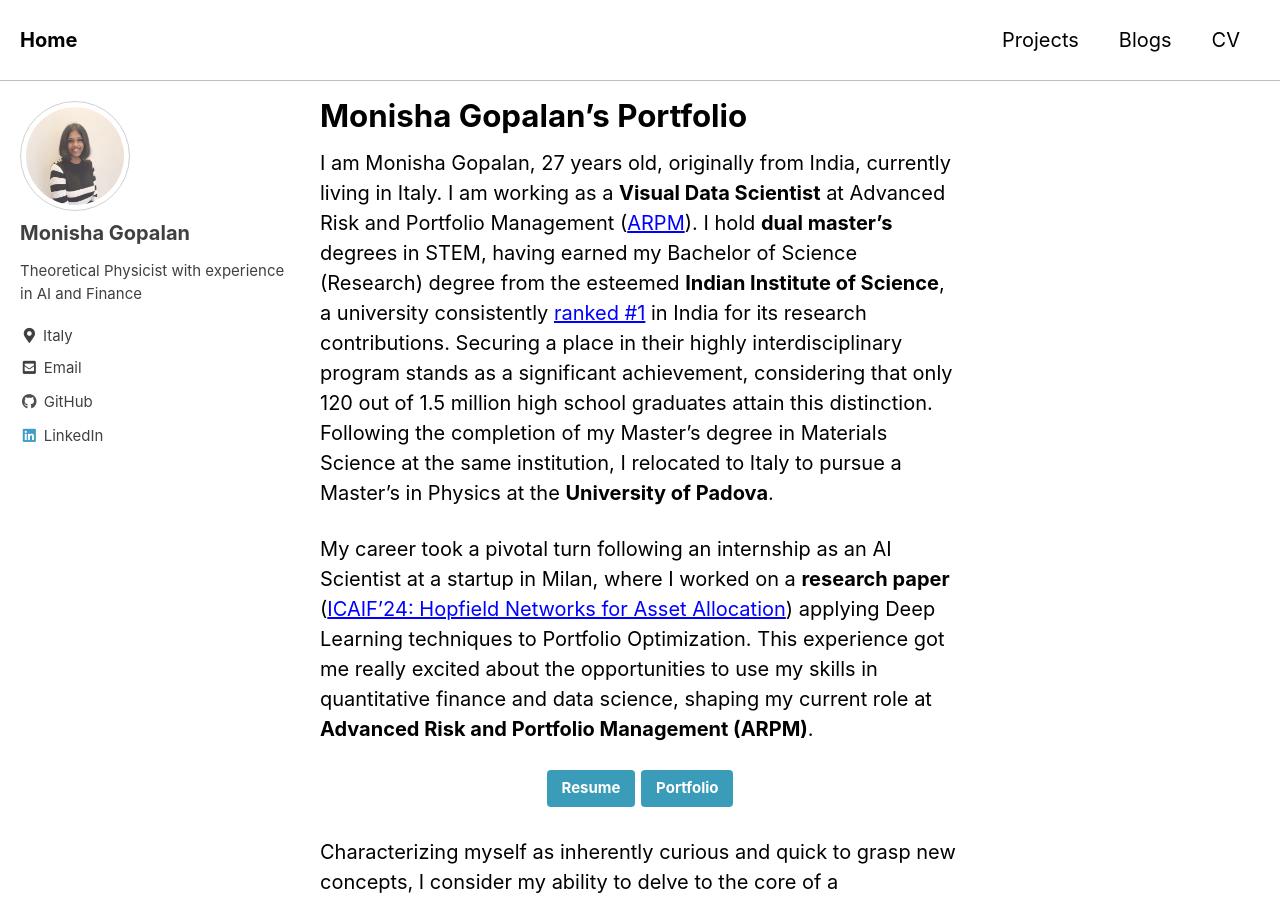
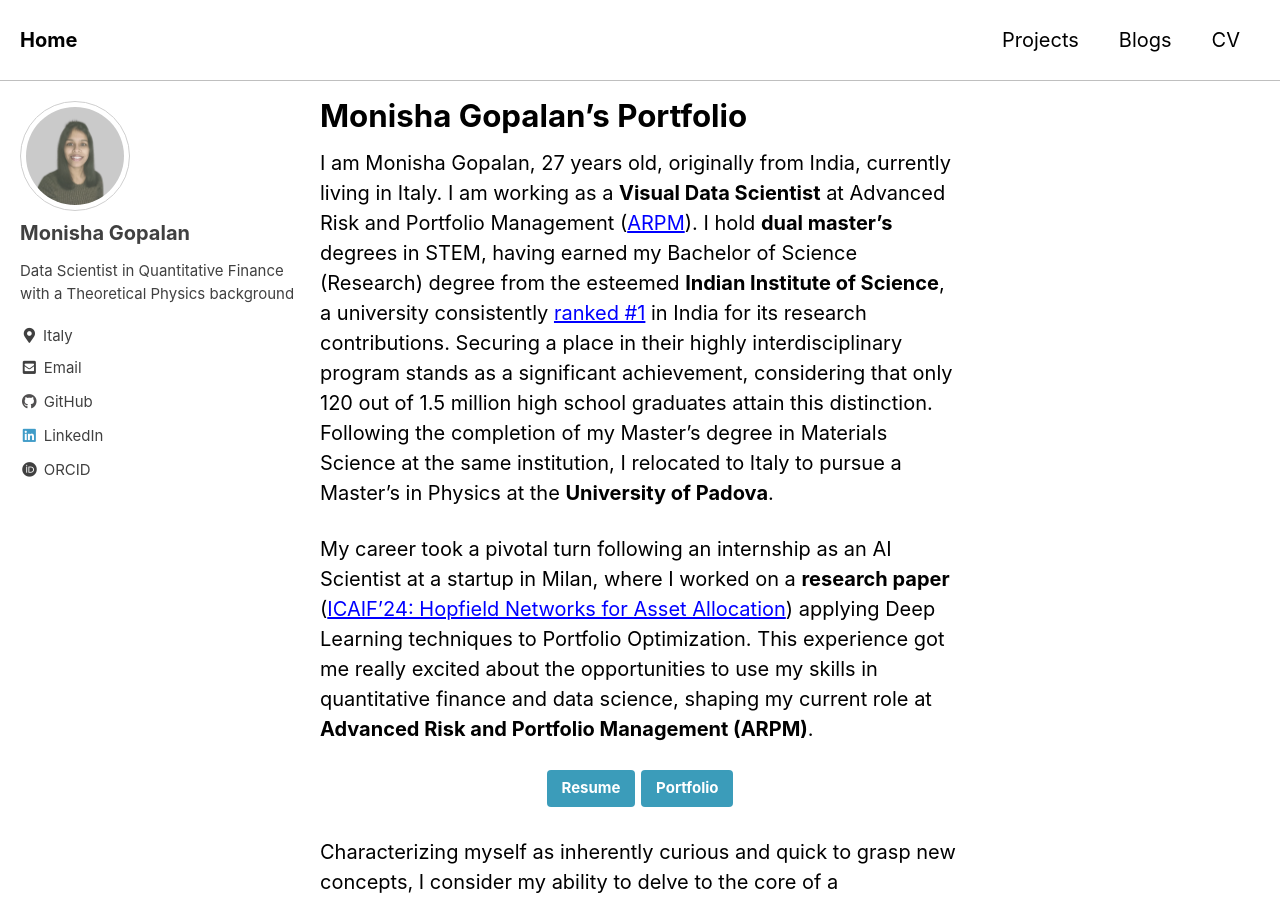
Before and after one commit to monishagopalan/monishagopalan.github.io, a Jekyll site: the page built from _pages/home.md, in a window 1280 px wide and 900 px high. Built offline with Jekyll 4.4.1, drawn with Linux system fonts in a browser that asks for light colours; cached includes are drawn as plain includes.

Commit message:
added dp and orcid

```diff
--- a/_config.yml
+++ b/_config.yml
@@ -105,8 +105,8 @@ analytics:
 # Site Author
 author:
   name             : "Monisha Gopalan"
-  avatar           : "/assets/images/me1.jpg" # path of avatar image, e.g. "/assets/images/bio-photo.jpg"
-  bio              : "Theoretical Physicist with experience in AI and Finance"
+  avatar           : "/assets/images/new_dp.jpg" # path of avatar image, e.g. "/assets/images/bio-photo.jpg"
+  bio              : "Data Scientist in Quantitative Finance with a Theoretical Physics background"
   location         : "Italy"
   email            :
   links:
@@ -119,6 +119,9 @@ author:
     - label: "LinkedIn"
       icon: "fab fa-fw fa-linkedin"
       url: "https://www.linkedin.com/in/monisha-gopalan/"
+    - label: "ORCID "
+      icon: "fab fa-fw fa-orcid"
+      url: "https://orcid.org/0000-0002-7410-5337"
 
 # Reading Files
 include:
```
Also changed, not shown: assets/images/new_dp.jpg (added).
